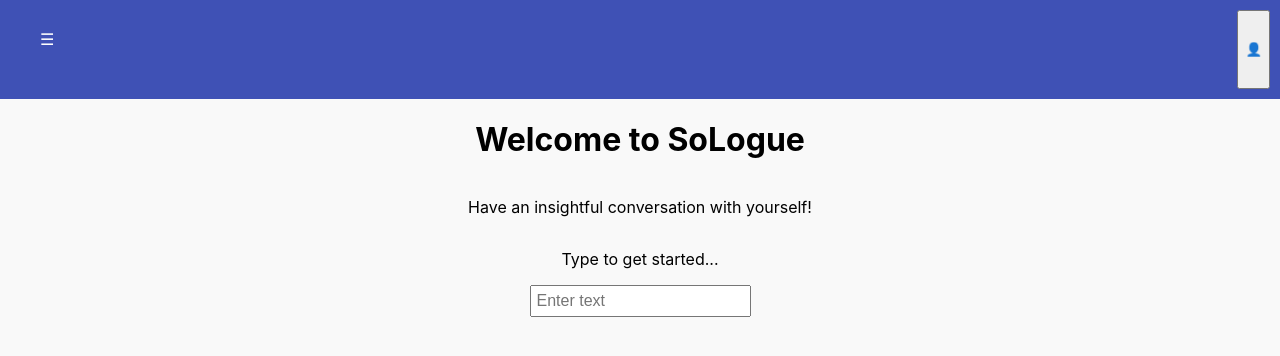
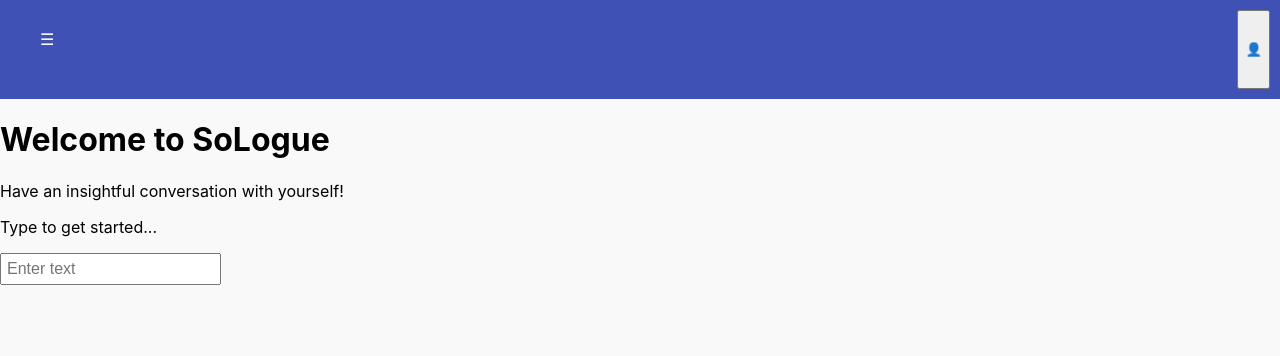
Before and after one commit to M0M0-D3V/sologue-app, a React (Create React App) app in the folder client/: page / in a window 1280 px wide. Shown: the top 356 px of the page. Built offline with nearby package versions, Linux system fonts and the light colour scheme.

Commit message:
refactor menu

```diff
--- a/client/src/App.js
+++ b/client/src/App.js
@@ -2,13 +2,19 @@ import React from "react";
 import { Route, BrowserRouter as Router, Routes } from "react-router-dom";
 import "./App.css";
 import ChatInterface from "./components/ChatInterface";
+import "./components/ChatInterface.css";
 import Home from "./components/Home";
 import Profile from "./components/Profile";
+import SidebarMenu from "./components/SidebarMenu";
 
 const App = () => {
   return (
     <Router>
-      <div className="App">
+      <div className="chat-interface">
+        <header className="chat-header">
+          <SidebarMenu />
+          <button classSName="profile-button">👤</button>
+        </header>
         <Routes>
           <Route exact path="/" element={<Home />} />
           <Route path="/chat" element={<ChatInterface />} />
--- a/client/src/components/ChatInterface.jsx
+++ b/client/src/components/ChatInterface.jsx
@@ -1,7 +1,6 @@
 //  src/components/ChatInterface.jsx
 import React, { useState } from "react";
 import "./ChatInterface.css";
-import SidebarMenu from "./SidebarMenu";
 
 const ChatInterface = () => {
   const [messages, setMessages] = useState([]);
@@ -17,10 +16,6 @@ const ChatInterface = () => {
 
   return (
     <div className="chat-interface">
-      <header className="chat-header">
-        <SidebarMenu />
-        <button classSName="profile-button">👤</button>
-      </header>
       <main className="text-response">
         {messages.map((message, index) => (
           <div key={index} className="message">
--- a/client/src/components/Home.jsx
+++ b/client/src/components/Home.jsx
@@ -1,15 +1,10 @@
 // src/components/Home.jsx
 import React from "react";
 import "./ChatInterface.css";
-import SidebarMenu from "./SidebarMenu";
 
 const Home = () => {
   return (
-    <div className="chat-interface">
-      <header className="chat-header">
-        <SidebarMenu />
-        <button classSName="profile-button">👤</button>
-      </header>
+    <div>
       <h1>Welcome to SoLogue</h1>
       <p>Have an insightful conversation with yourself!</p>
       <p>Type to get started...</p>
--- a/client/src/components/SidebarMenu.css
+++ b/client/src/components/SidebarMenu.css
@@ -45,3 +45,12 @@
 .sidebar-menu li:hover {
   background-color: #444;
 }
+
+.sidebar-menu a {
+  color: white;
+  text-decoration: none;
+}
+
+.sidebar-menu a:visited {
+  color: white;
+}
```
